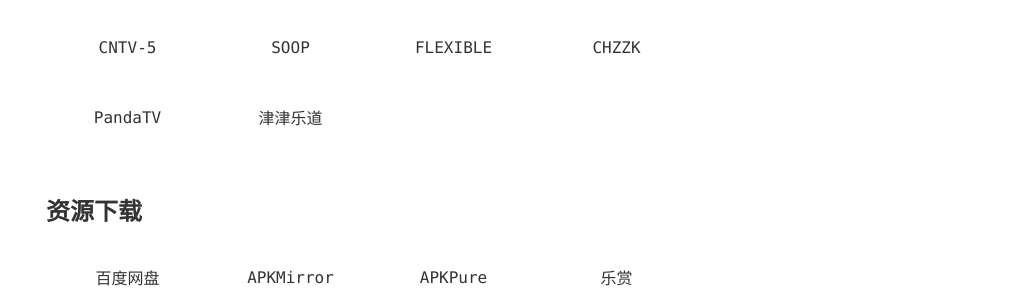
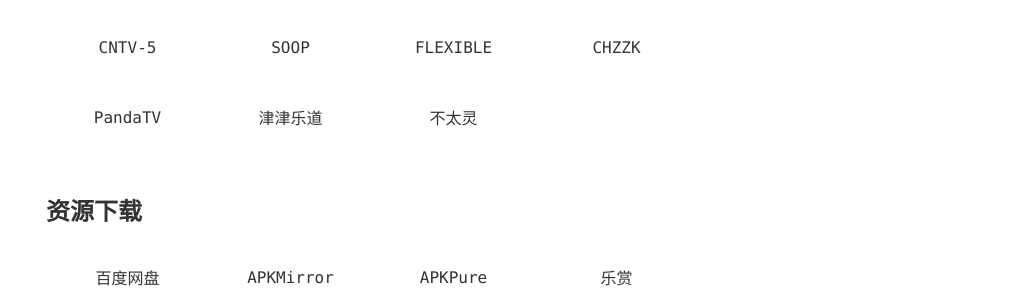
Before and after one commit to admans/admans.github.io, a Jekyll site: the page built from pages/navi.html, in a window 1280 px wide and 900 px high, scrolled down 1313 px. Shown: the part 151-451 px from the top of the window, without its empty margins (268-1280 px from the left). Built offline with Jekyll 4.4.1, drawn with Linux system fonts in a browser that asks for light colours.

Commit message:
Update navi.html

```diff
--- a/pages/navi.html
+++ b/pages/navi.html
@@ -320,6 +320,9 @@ title: 导航
                 </a>
                 <a class="link-item" data-search="津津乐道" href="#" target="_blank">
                     <div class="link-name">津津乐道</div>
+                </a>
+                <a class="link-item" data-search="不太灵" href="#" target="_blank">
+                    <div class="link-name">不太灵</div>
                 </a>
             </div>
         </section>
@@ -778,7 +781,8 @@ title: 导航
             "豆包": "https://www.doubao.com/chat/",
             "MiniMax Agent": "https://agent.minimaxi.com/",
             "Xiaomi MiMo Studio": "https://aistudio.xiaomimimo.com/",
-            "野果短剧": "https://yeguodj.com/"
+            "野果短剧": "https://yeguodj.com/",
+            "不太灵": "https://www.butailing.com/"
         };
 
         // 用于存储增强后的链接数据（包含拼音、首字母、网址）
```
